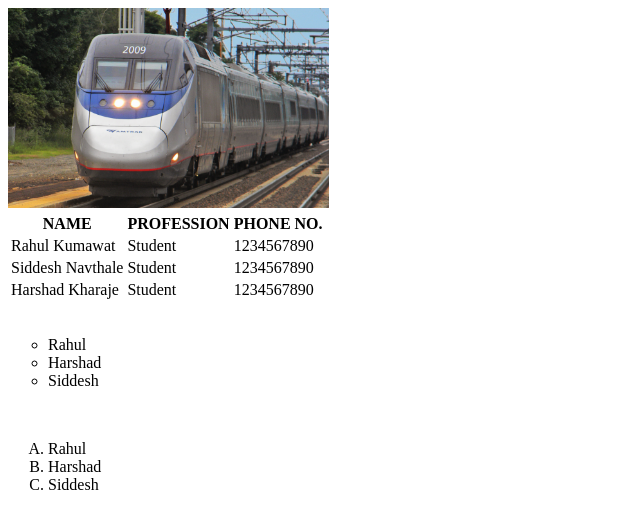
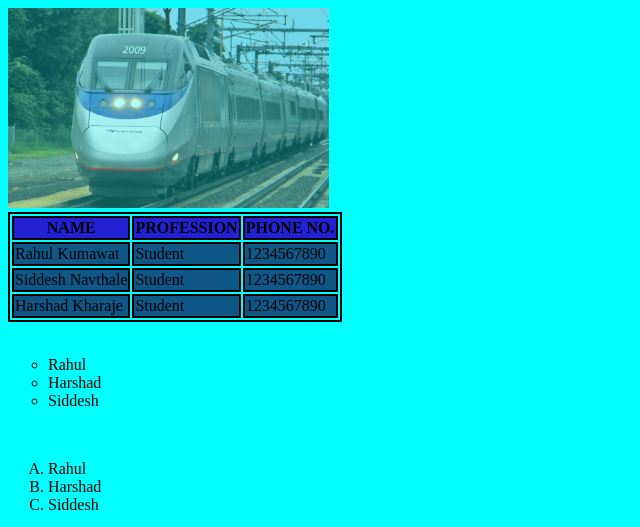
Before and after one commit to rk5507700/sigma-web-dev, a plain HTML site: page Day003-images-Tables-lists/index.html in a window 1280 px wide. Shown: the top 527 px of the page, without its empty margins (0-640 px from the left). Drawn offline with Linux system fonts and the light colour scheme.

Commit message:
v2.0.0 -Added StyleSheet

```diff
--- a/Day003-images-Tables-lists/index.html
+++ b/Day003-images-Tables-lists/index.html
@@ -4,6 +4,7 @@
     <meta charset="UTF-8">
     <meta name="viewport" content="width=device-width, initial-scale=1.0">
     <title>Images | Tables | Lists</title>
+    <link rel="stylesheet" href="style.css">
 </head>
 <body>
     <img src="image1.png" height="200" alt="Image Not found">
--- /dev/null
+++ b/Day003-images-Tables-lists/style.css
@@ -0,0 +1,17 @@
+td{
+    background-color: rgb(14, 87, 135);
+    border: 2px solid black;
+}
+table{
+    border: 2px solid black;
+}
+th{
+    background-color: rgb(34, 34, 212);
+    border: 2px solid black;
+}
+body{
+    background-color: aqua;
+}
+img{
+    opacity: 70%;
+}
```
